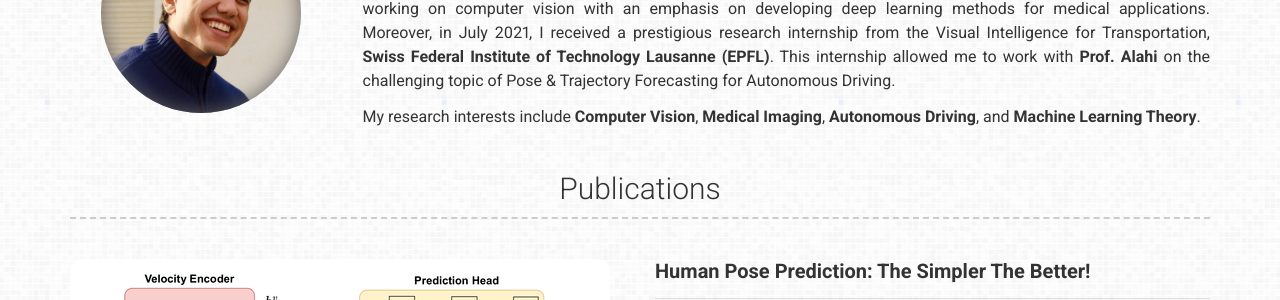
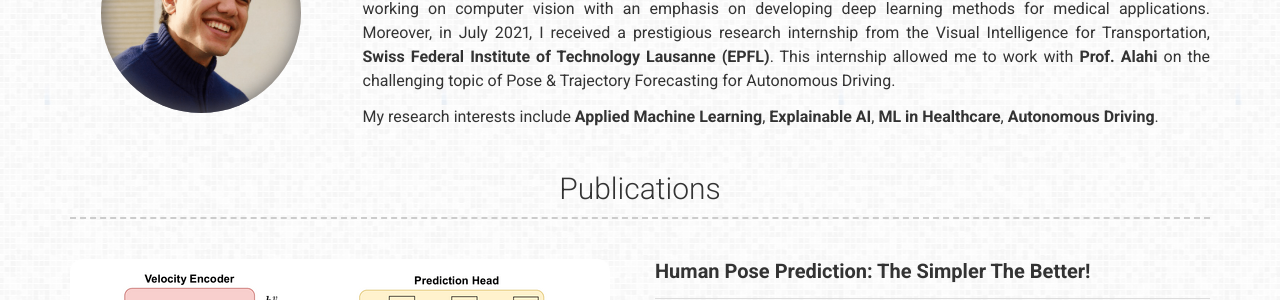
Before and after one commit to Armin-Saadat/Armin-Saadat.github.io, a Jekyll site: the page built from index.md, in a window 1280 px wide and 900 px high. Shown: the part 376-676 px from the top of the window. Built offline with Jekyll 4.4.1, drawn with Linux system fonts in a browser that asks for light colours; a style sheet for code colours, icons or effects is not loaded.

Commit message:
edit interests

```diff
--- a/_config.yml
+++ b/_config.yml
@@ -34,7 +34,7 @@ about_content: | # this will include new lines to allow paragraphs
   Moreover, in July 2021, I received a prestigious research internship from the Visual Intelligence for Transportation, **Swiss Federal Institute of Technology Lausanne (EPFL)**.
   This internship allowed me to work with **Prof. Alahi** on the challenging topic of Pose & Trajectory Forecasting for Autonomous Driving.
 
-  My research interests include **Computer Vision**, **Medical Imaging**, **Autonomous Driving**, and **Machine Learning Theory**.
+  My research interests include **Applied Machine Learning**, **Explainable AI**, **ML in Healthcare**, **Autonomous Driving**.
 # Projects Section
 # projects_title: Publications
 
```
